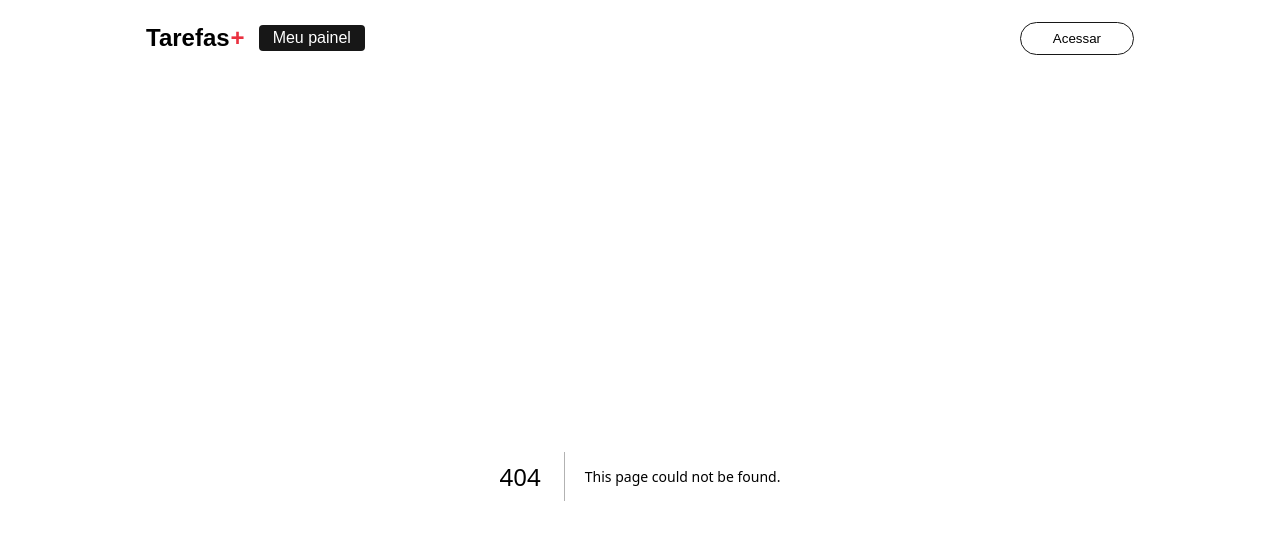
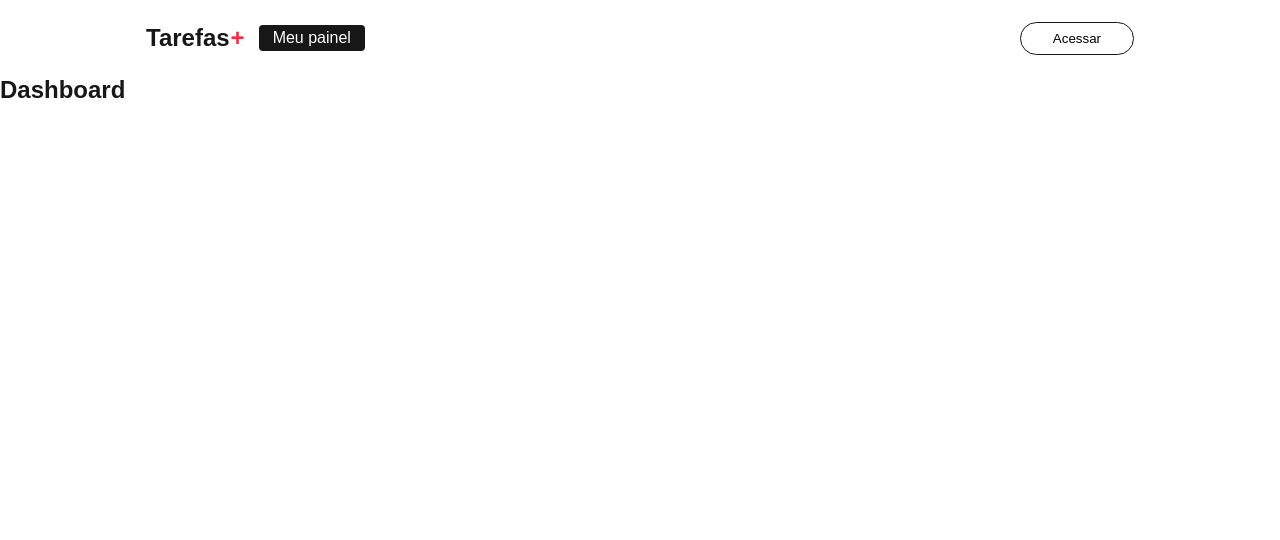
Before and after one commit to oalvesxp/nextjs-todo-list, a Next.js app in the folder tasks-app/: page /dashboard in a window 1280 px wide. Before the commit this address had no page. Shown: the top 540 px of the page. Built offline with nearby package versions, Linux system fonts and the light colour scheme.

Commit message:
Página de dashboard

```diff
--- /dev/null
+++ b/tasks-app/src/pages/dashboard/index.tsx
@@ -0,0 +1,15 @@
+import styles from '@/styles/Dashboard.module.css'
+import Head from 'next/head'
+
+export default function Dashboard() {
+  return (
+    <>
+      <Head>
+        <title>Tarefas+ | Meu painel de tarefas</title>
+      </Head>
+      <div className={`${styles.container}`}>
+        <h2>Dashboard</h2>
+      </div>
+    </>
+  )
+}
```
Also changed, not shown: tasks-app/src/styles/Dashboard.module.css (added).
